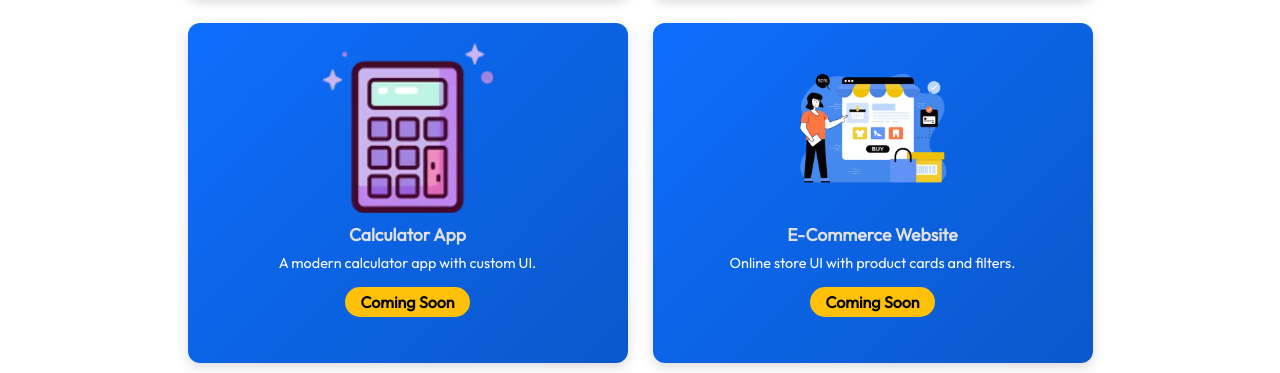
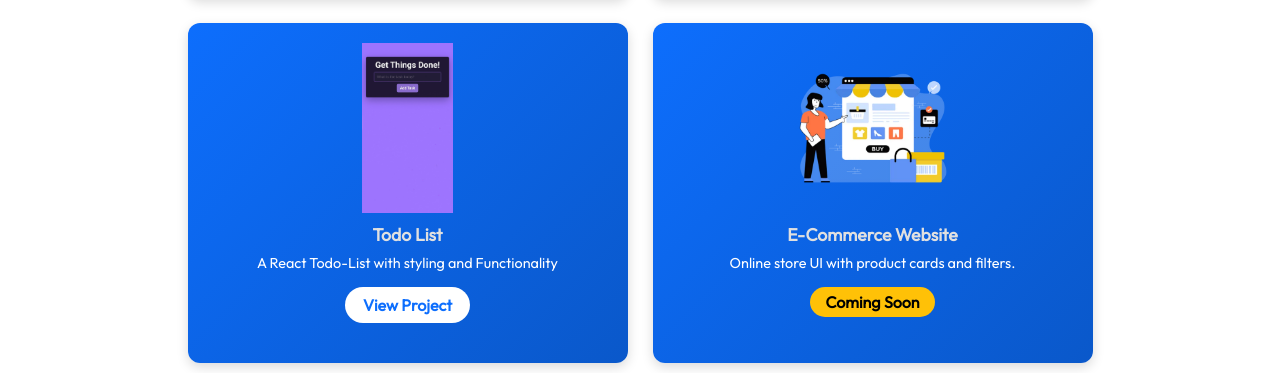
Before and after one commit to Faizan-ishtiaq/Faizan-First-React_Potfolio, a React (Vite) app: page /portfolio in a window 1280 px wide. Shown: the part 540-913 px from the top of the page. Built offline with nearby package versions, Linux system fonts and the light colour scheme.

Commit message:
Update projects in portofolio.jsx

```diff
--- a/src/components/Navbar/Navbar.css
+++ b/src/components/Navbar/Navbar.css
@@ -56,9 +56,6 @@
     transform: scale(1.05);
 
 }
-
-
-
 
 
 .hamburger {
--- a/src/pages/Portfolio.jsx
+++ b/src/pages/Portfolio.jsx
@@ -2,11 +2,11 @@ import React from "react";
 import "./Portfolio.css";
 import portfolioImg from "../assets/hero1.png"; // your real image
 // import todoImg from "../assets/todolist.webp";
-import calculatorImg from "../assets/calculatorImg.webp" ;
 import ecommerceImg from "../assets/ecommerce.webp"
 import blogImg from "../assets/blog.webp"
 import weatherImg from "../assets/weather.webp"
 import coachImg from "../assets/Coach.webp"
+import todo from "../assets/Todolist.jpg"
 
 
 const Portfolio = () => {
@@ -27,11 +27,11 @@ const Portfolio = () => {
       status: "Active",
     },
     {
-      title: "Calculator App",
-      description: "A modern calculator app with custom UI.",
-      img:calculatorImg,
-
-      status: "Coming Soon",
+      title: "Todo List",
+      description: "A React Todo-List with styling and Functionality",
+      img:todo,
+      link:"https://react-todo-list-one-delta.vercel.app",
+      status: "Active",
     },
     {
       title: "E-Commerce Website",
```
Also changed, not shown: src/assets/Todolist.jpg (added).
